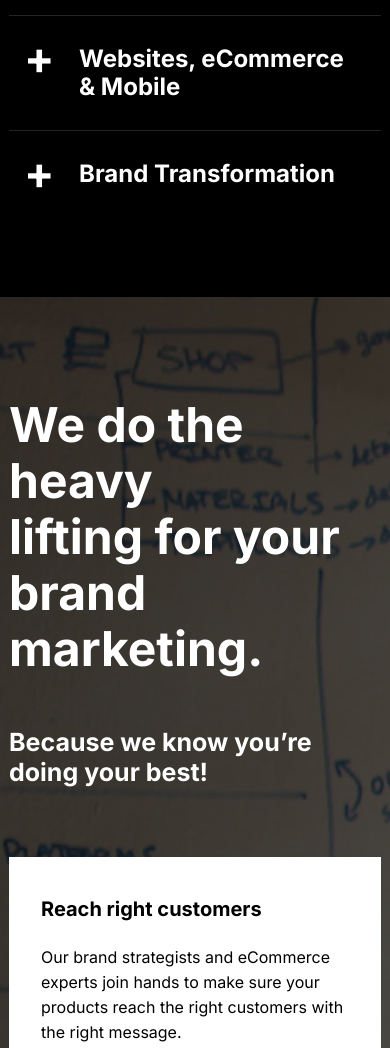
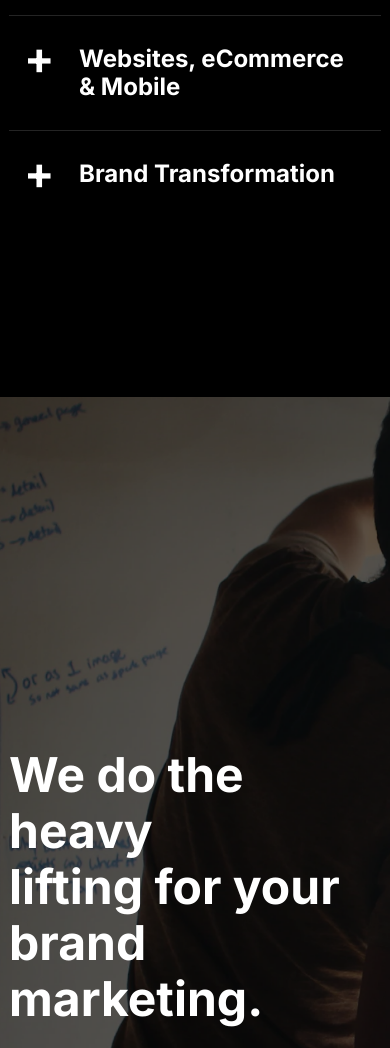
Before and after one commit to mehediemon007/Motif, a plain HTML site: page index.html in a window 390 px wide. Shown: the part 1849-2897 px from the top of the page. Drawn offline with Linux system fonts and the light colour scheme.

Commit message:
bg responsive

```diff
--- a/css/responsive.css
+++ b/css/responsive.css
@@ -256,7 +256,7 @@
         padding: 100px 0;
     }
 
-    .marketing-content .sec-title {
+    .marketing-heading .sec-title {
         max-width: 100%;
         font-size: 65px;
         line-height: 72px;
@@ -436,7 +436,7 @@
         line-height: 36px;
     }
 
-    .marketing-content .sec-title {
+    .marketing-heading .sec-title {
         font-size: 55px;
         line-height: 66px;
     }
@@ -686,7 +686,7 @@
         margin-top: 70px;
     }
 
-    .marketing-content .sec-title{
+    .marketing-heading .sec-title{
         font-size: 48px;
         line-height: 56px;
     }
--- a/css/style.css
+++ b/css/style.css
@@ -1307,33 +1307,44 @@ textarea{
 -------------------------------------*/
 
 .mof-marketing{
-    position: relative;
-    padding: 330px 0 150px;
+    padding-bottom: 150px;
     margin-top: 80px;
+}
+
+.mof-marketing .marketing-heading{
+    position: relative;
+    padding: 350px 0 250px;
     z-index: 1;
 }
 
-.mof-marketing::before{
+.marketing-heading::before{
     position: absolute;
     top: 0;
     height: 0;
     content: "";
     width: 100%;
-    height: 70%;
-    background: url("../images/services/marketing.png") no-repeat left top;
+    height: 100%;
+    background: url("../images/services/marketing.png") no-repeat 15% 0%;
+    background-size: cover;
     z-index: -1;
 }
 
-.marketing-content .sec-title{
+.marketing-heading .sec-title{
     max-width: 80%;
     font-size: 85px;
     line-height: 80px;
 }
 
+.marketing-content{
+    position: relative;
+    margin-top: -16%;
+    z-index: 1;
+}
+
 .marketing-content .sec-des{
     font-size: 25px;
     line-height: 30px;
-    margin: 50px 0 70px;
+    margin-bottom: 70px;
 }
 
 .marketing-steps{
--- a/index.html
+++ b/index.html
@@ -253,11 +253,19 @@
 
         <!-- mof Marketing Process Start -->
         <div class="mof-marketing">
+
+            <div class="marketing-heading">
                 <div class="container">
                     <div class="row">
                         <div class="col-12">
+                            <h2 class="sec-title">We do the heavy<br> lifting for your brand marketing.</h2>
+                        </div>
+                    </div>
+                </div>
+            </div>
+
+            <div class="container">
                 <div class="marketing-content">
-                            <h2 class="sec-title">We do the heavy<br> lifting for your brand marketing.</h2>
                     <h6 class="sec-des">Because we know you’re doing your best!</h6>
                     <div class="marketing-steps">
                         <div class="marketing-step">
@@ -271,8 +279,6 @@
                         <div class="marketing-step">
                             <h6>Backed by data</h6>
                             <p>Implementing only the best of time-tested strategies, backed by concrete data and fueled by the most advanced technology stack, we ensure your brand remains as authentic as your story.</p>
-                                </div>
-                            </div>
                         </div>
                     </div>
                 </div>
```
Lines whose indentation alone changed are shown as unchanged.
